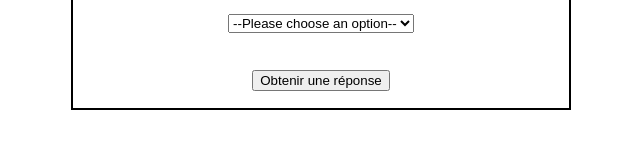
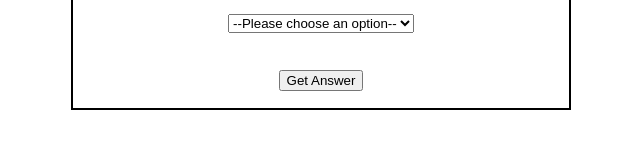
Before and after one commit to Moukarnold/capstone-project, a Next.js app: page / in a window 1280 px wide. Shown: the part 410-558 px from the top of the page, without its empty margins (319-959 px from the left). Built offline with nearby package versions, Linux system fonts and the light colour scheme.

Commit message:
updated transfert data, acces to data trought url updated, updated api-route,buildig for the statemanagement CONFIGcontext.js, ans update of app.js

```diff
--- a/pages/index.js
+++ b/pages/index.js
@@ -34,7 +34,7 @@ export default function HomePage() {
       <Themes onTheme={handleNewTheme} />
       <Difficulty onDifficulty={handleNewDifficulty} />
       <form onSubmit={handleSubmit}>
-        <button type="submit">Obtenir une réponse</button>
+        <button type="submit">Get Answer</button>
       </form>
     </ContainerMain>
   );
```
